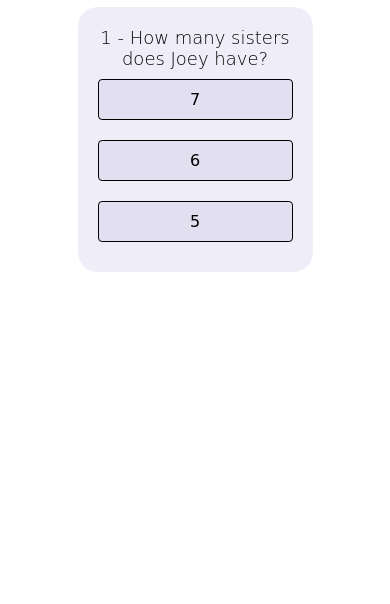
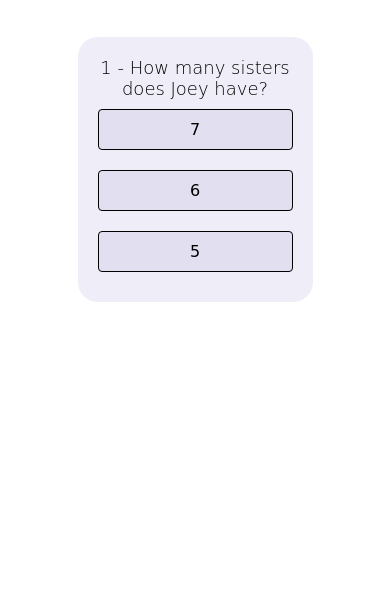
Before and after one commit to Ila-bura/friends-trivia, a plain HTML site: page index.html in a window 390 px wide. Shown: the part 77-681 px from the top of the page. Drawn offline with Linux system fonts and the light colour scheme; a web font is replaced by a local one.

Commit message:
Fix media queries for 1100 px screens

```diff
--- a/assets/css/style.css
+++ b/assets/css/style.css
@@ -150,10 +150,11 @@ h2 {
 @media screen and (max-width: 1100px) {
     .game-title {
         font-size: 35px;
+        padding-top: 30px;
     }
 
     .quiz-area {
-        margin-top: 10px;
+        margin: 40px auto 0;
         max-width: 800px;
         width: 80%;
     }
```
